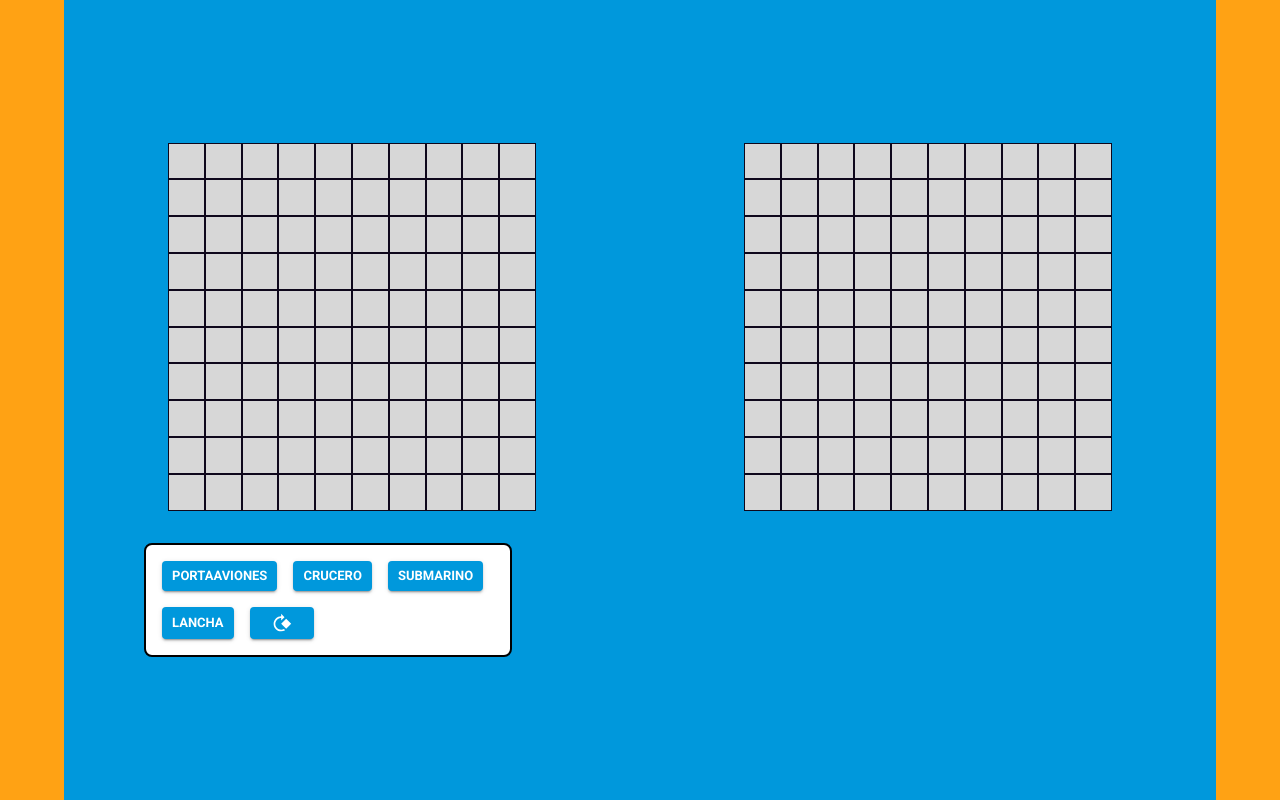
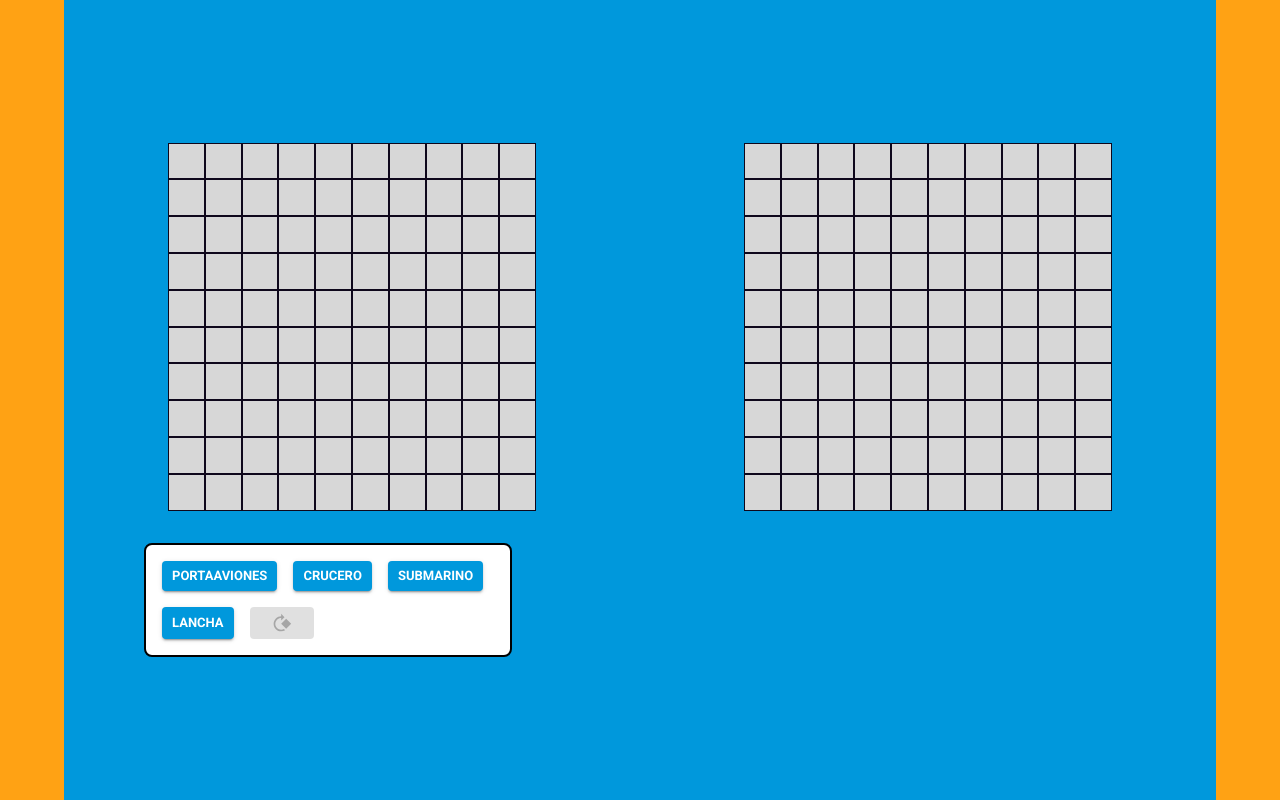
Before and after one commit to tomas2305/unq-ui-tomas-acosta-trabajo-final, a React (Vite) app: page / in a window 1280 px wide. Built offline with nearby package versions, Linux system fonts and the light colour scheme.

Commit message:
Add disable turn barco btn

```diff
--- a/src/components/selectBarcos/SelectBarcos.jsx
+++ b/src/components/selectBarcos/SelectBarcos.jsx
@@ -1,28 +1,16 @@
 import "./selectBarcos.css";
 import { barcosDisponibles } from "../../context/game/barcos";
 import SelectBarcoBtn from "../selectBarcoBtn/SelectBarcoBtn";
-import { useGameContext } from "../../context/game/useGameContext";
-import { Button } from "@mui/material";
-import Rotate90DegreesCwIcon from "@mui/icons-material/Rotate90DegreesCw";
+import TurnBarcoBtn from "../turnBarcoBtn/TurnBarcoBtn";
 
 export default function SelectBarcos() {
-  const { selectedBarco } = useGameContext();
-
-  const handleTurn = () => {
-    if (selectedBarco) {
-      selectedBarco.horizontal = !selectedBarco.horizontal;
-    }
-  };
-
   return (
     <div className="container">
       <div className="buttons-container">
         {barcosDisponibles.map((barco) => (
           <SelectBarcoBtn text={barco.titulo} barco={barco} key={barco.tipo} />
         ))}
-        <Button variant="contained" onClick={handleTurn}>
-          <Rotate90DegreesCwIcon fontSize="small" />
-        </Button>
+        <TurnBarcoBtn />
       </div>
     </div>
   );
--- /dev/null
+++ b/src/components/turnBarcoBtn/TurnBarcoBtn.jsx
@@ -0,0 +1,25 @@
+import { Button } from "@mui/material";
+import Rotate90DegreesCwIcon from "@mui/icons-material/Rotate90DegreesCw";
+import { useGameContext } from "../../context/game/useGameContext";
+import { useEffect, useState } from "react";
+
+export default function TurnBarcoBtn() {
+  const { selectedBarco } = useGameContext();
+  const [disabled, setDisabled] = useState(true);
+
+  useEffect(() => {
+    setDisabled(!selectedBarco);
+  }, [selectedBarco]);
+
+  const handleTurn = () => {
+    if (selectedBarco) {
+      selectedBarco.horizontal = !selectedBarco.horizontal;
+    }
+  };
+
+  return (
+    <Button variant="contained" onClick={handleTurn} disabled={disabled}>
+      <Rotate90DegreesCwIcon fontSize="small" />
+    </Button>
+  );
+}
```
